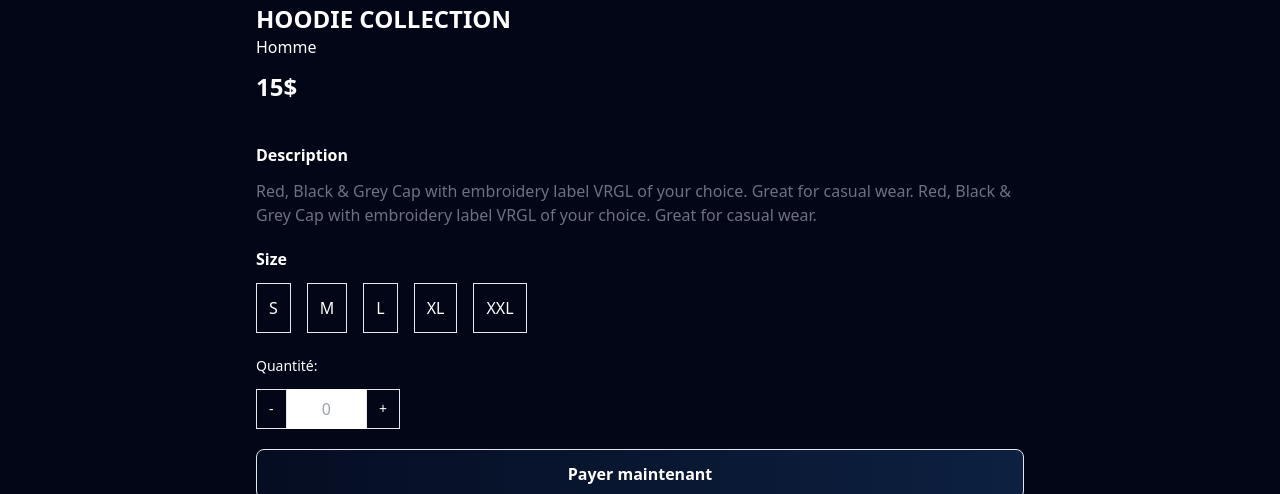
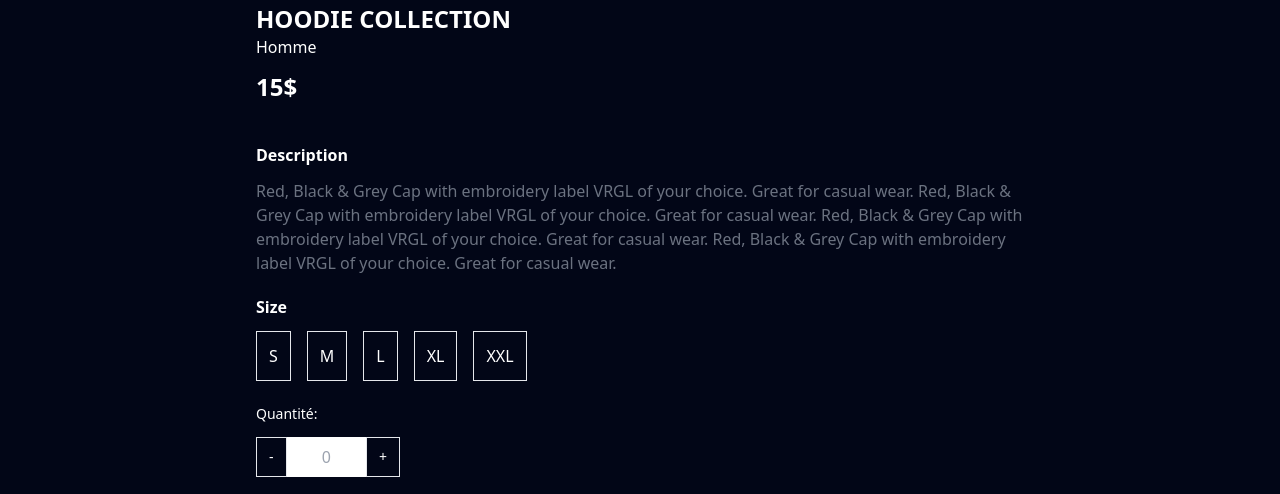
Before and after one commit to ElDixer/BanaBK, a website: page product.html in a window 1280 px wide. Shown: the part 1073-1567 px from the top of the page. Drawn offline with Linux system fonts and the light colour scheme.

Commit message:
ending the week in style

```diff
--- a/product.html
+++ b/product.html
@@ -64,6 +64,7 @@
                 <div>
                     <h4 class="font-semibold mt-10 mb-3"> Description</h4>
                     <p class="text-base text-gray-500">Red, Black & Grey Cap with embroidery label VRGL of your choice. Great for casual wear.
+                        Red, Black & Grey Cap with embroidery label VRGL of your choice. Great for casual wear. Red, Black & Grey Cap with embroidery label VRGL of your choice. Great for casual wear.
                         Red, Black & Grey Cap with embroidery label VRGL of your choice. Great for casual wear.
                     </p>
                 </div>
```
